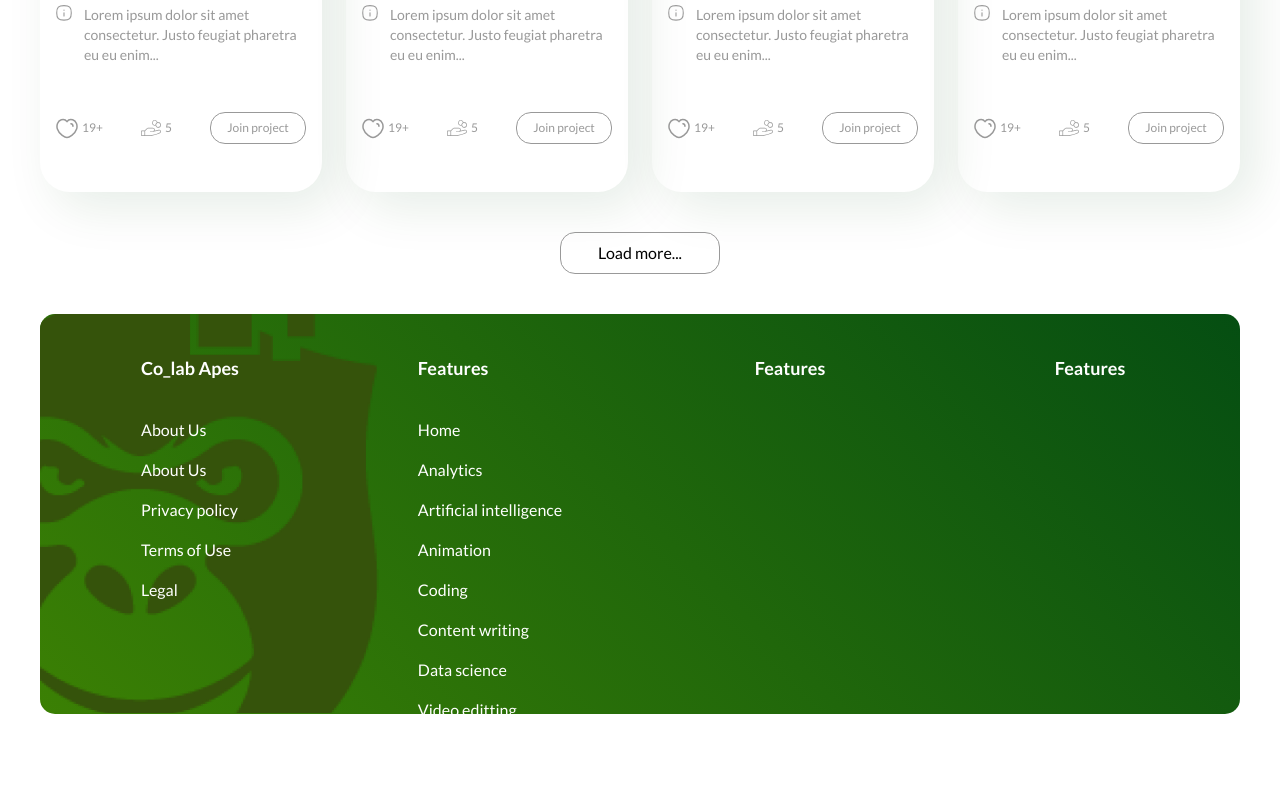
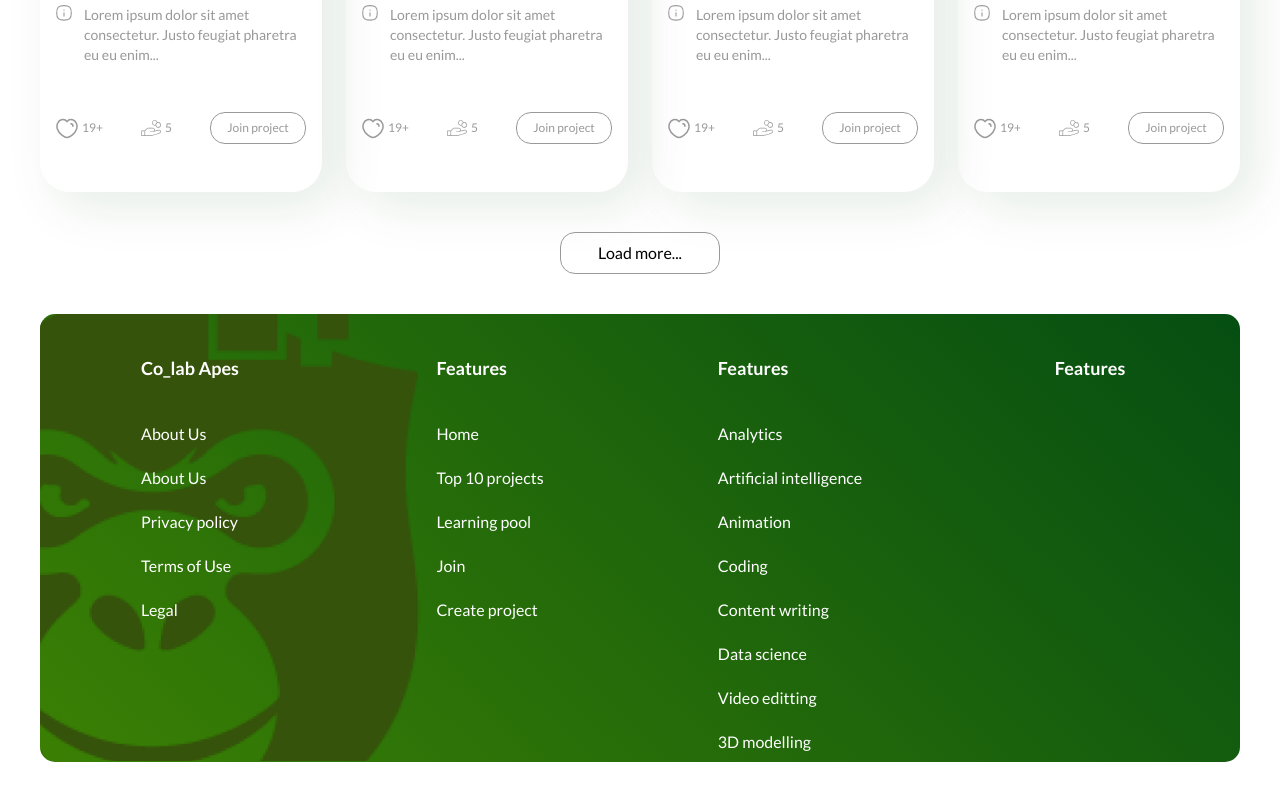
Before and after one commit to Colab-Apes/landingpage, a React (Create React App) app: page /home in a window 1280 px wide. Shown: the part 1832-2632 px from the top of the page. Before the commit the page ends 2594 px from the top, so only its background shows below. Built offline with nearby package versions, Linux system fonts and the light colour scheme.

Commit message:
working on footer

```diff
--- a/src/Components/HomePageComponents/Footer.jsx
+++ b/src/Components/HomePageComponents/Footer.jsx
@@ -4,14 +4,14 @@ import ape from "../../assets/homepageicons/footerimages/apehead.png";
 const Footer = () => {
   return (
     <div>
-      <footer className=" h-[25rem] w-full rounded-[15px]  graid relative mb-10 ">
+      <footer className=" h-[28rem] w-full rounded-[15px]  graid relative mb-10 ">
         <img
           src={ape}
           alt=""
-          className="top-0 absolute object-contain w-[21.58rem] rounded-[15px] left-0 z-[1] "
+          className="top-0 absolute object-contain w-[24.2rem] rounded-l-[15px] left-0 z-[1] "
         />
         <div className="grid grid-cols-4 z-[10] text-white pt-10">
-          <div className="flex flex-col w-fit mx-auto  text-left z-[3] gap-y-4">
+          <div className="flex flex-col w-fit mx-auto  text-left z-[3] gap-y-5">
             <p className="text-lg font-bold ">Co_lab Apes</p>
             <p className=" mt-5">About Us</p>
             <p className="ss">About Us</p>
@@ -19,10 +19,17 @@ const Footer = () => {
             <p className="ss">Terms of Use</p>{" "}
             <p className="ss">Legal</p>
           </div>
-          <div className="flex flex-col w-fit mx-auto  text-left z-[3] gap-y-4">
+          <div className="flex flex-col w-fit mx-auto  text-left z-[3] gap-y-5">
             <p className="text-lg font-bold">Features</p>
             <p className=" mt-5">Home</p>
-            <p className="ss">Analytics</p>
+            <p className="ss">Top 10 projects</p>
+            <p className="ss">Learning pool</p>{" "}
+            <p className="ss">Join </p>
+            <p className="ss">Create project</p>
+          </div>
+          <div className="flex flex-col w-fit mx-auto  text-left z-[3] gap-y-5">
+            <p className="text-lg font-bold">Features</p>
+            <p className="mt-5">Analytics</p>
             <p className="ss">Artificial intelligence</p>{" "}
             <p className="ss">Animation </p>
             <p className="ss">Coding</p>
@@ -30,9 +37,6 @@ const Footer = () => {
             <p className="ss">Data science</p>
             <p className="ss">Video editting</p>
              <p className="ss">3D modelling</p>
-          </div>
-          <div className="flex flex-col w-fit mx-auto  text-left z-[3] gap-y-4">
-            <p className="text-lg font-bold">Features</p>
           </div>
           <div className="flex flex-col items-center">
             <p className="text-lg font-bold">Features</p>
```
